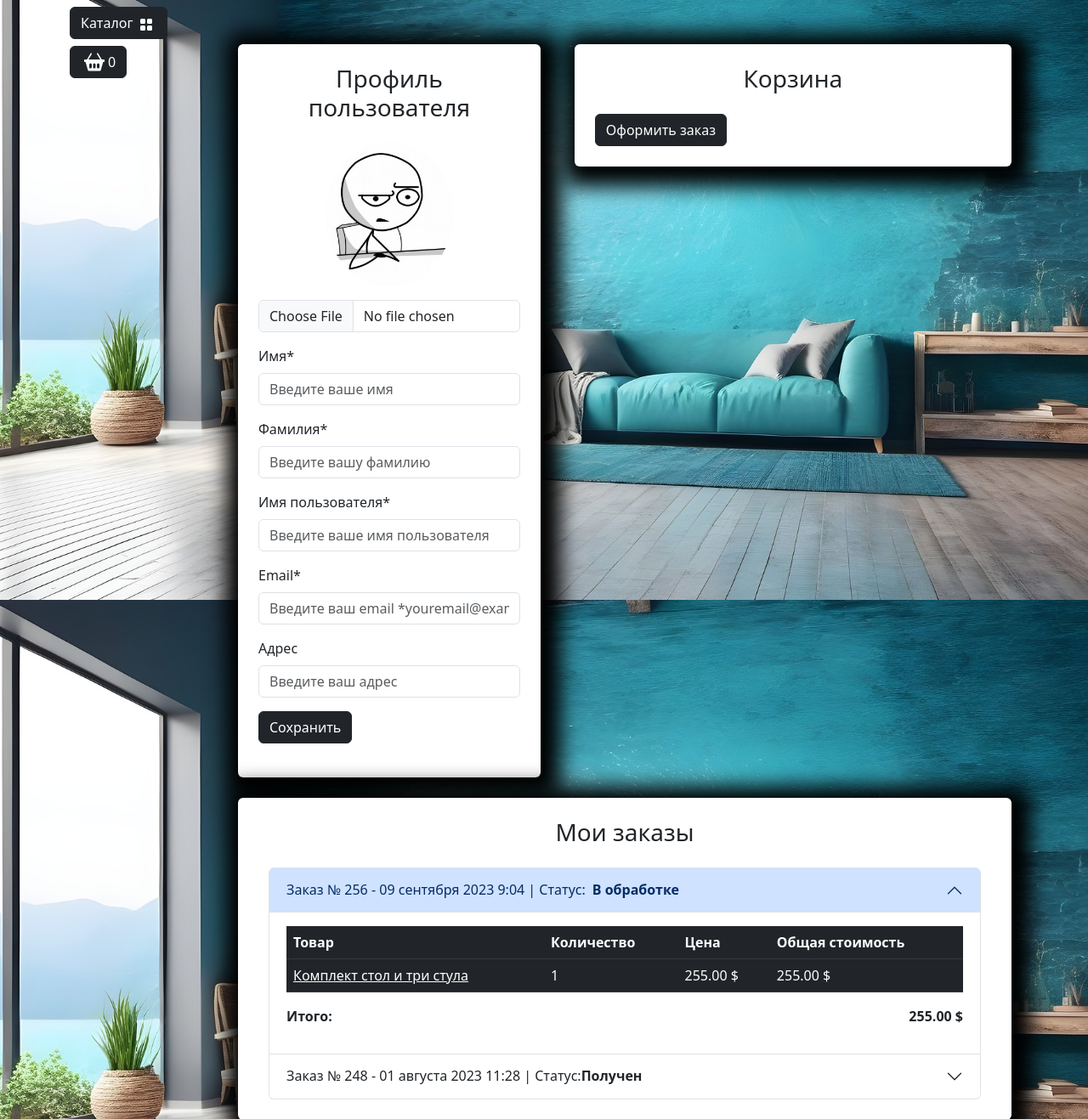
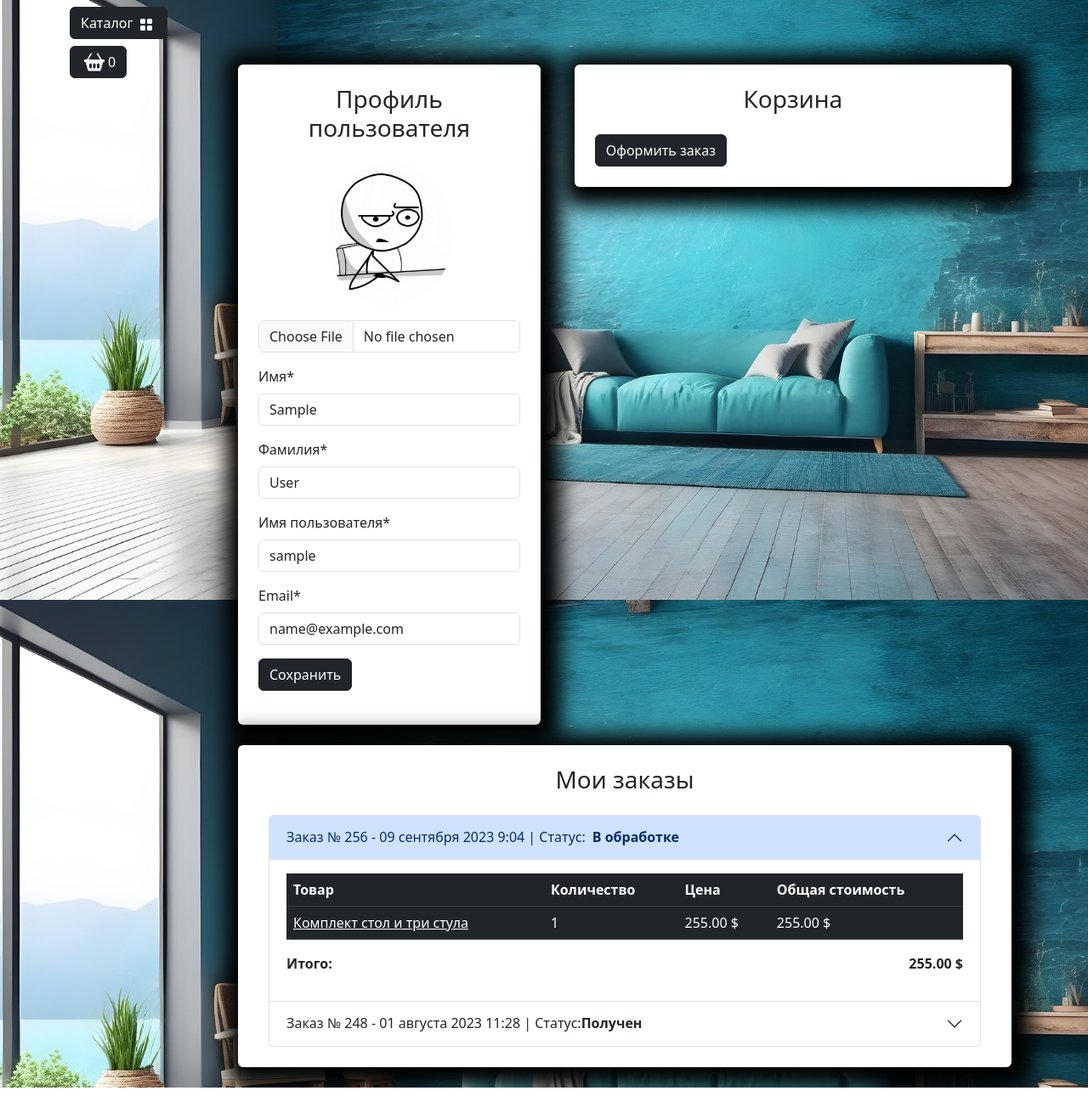
Before and after one commit to somnians93/app1, a Django app: page /user/profile/ in a window 1280 px wide. Shown: the part 94-1411 px from the top of the page at 85% size. After the commit the page ends 1374 px from the top, so only its background shows below. Run offline with Django 5.2, Linux system fonts and the light colour scheme; the visitor is signed in with stand-in values (Sample User, id 1); data comes from the database, SQL or seed files in the repository; some libraries are stand-ins or nearby versions.

Commit message:
Profile form, contoller and notifications are ready

```diff
--- a/templates/includes/notifications.html
+++ b/templates/includes/notifications.html
@@ -1,5 +1,4 @@
 {% load static %}
-
 {% if form.non_field_errors %}
     <div class="container mt-4">
         <div class="row justify-content-center">
@@ -12,3 +11,27 @@
         </div>
     </div>
 {% endif %}
+
+<div class="container mt-4">
+    <div class="row justify-content-center">
+        <div class="col-md-6">
+            {% if messages %}
+                {% for message in messages %}
+                    {% if message.tags == 'success' %}
+                    <div id="notification" class="position-fixed start-50 translate-middle-x z-3 alert alert-success fade show custom-shadow" role="alert">
+                        {{ message }}
+                    </div>
+                    {% endif %}
+                    {% if message.tags == 'warning' %}
+                    <div id="notification" class="position-fixed start-50 translate-middle-x z-3 alert alert-danger fade show custom-shadow" role="alert">
+                        {{ message }}
+                    </div>
+                    {% endif %}
+                {% endfor %}
+            {% else %}
+            <div id="jq-notification" class="position-fixed start-50 translate-middle-x z-3 alert alert-success fade show custom-shadow" style="display: none;" role="alert">
+            </div>
+            {% endif %}
+        </div>
+    </div>
+</div>
--- a/users/templates/users/profile.html
+++ b/users/templates/users/profile.html
@@ -9,40 +9,66 @@
             <div class="col-md-5">
                 <div class=" bg-white p-4 mb-4 mx-2 rounded custom-shadow">
                     <h3 class="text-center mb-4">Профиль пользователя</h3>
-                    <form>
+                    <form action="{% url "users:profile" %}" method="post" enctype="multipart/form-data">
+                        {% csrf_token %}
                         <div class="row">
                             <div class="col-md-12 mb-3 text-center">
-                                <img src="{% static "deps/images/baseavatar.jpg" %}"
-                                    alt="Аватар пользователя" class="img-fluid rounded-circle"
-                                    style="max-width: 150px;">
-                                <input type="file" class="form-control mt-3" id="avatar"
+                                {% if user.image %}
+                                    <img src="{{ user.image.url }}"
+                                        alt="Аватар пользователя" class="img-fluid rounded-circle"
+                                        style="max-width: 150px;">
+                                {% else %}
+                                    <img src="{% static "deps/images/baseavatar.jpg" %}"
+                                        alt="Аватар пользователя" class="img-fluid rounded-circle"
+                                        style="max-width: 150px;">
+                                {% endif %}
+                                <input type="file" class="form-control mt-3" id="id_image"
+                                    name='image'
                                     accept="image/*">
                             </div>
                             <div class="col-md-12 mb-3">
-                                <label for="firstName" class="form-label">Имя*</label>
-                                <input type="text" class="form-control" id="firstName"
-                                    placeholder="Введите ваше имя" value="" required>
+                                <label for="id_first_name" class="form-label">Имя*</label>
+                                <input type="text" class="form-control" id="id_first_name"
+                                    name="first_name"
+                                    placeholder="Введите ваше имя"
+                                    value="{{ form.first_name.value }}"
+                                    required>
+                                    {% if form.first_name.errors %}
+                                    <div class="alert alert-danger alert-dismissible fade show">{{form.first_name.errors}}</div>
+                                    {% endif %}
                             </div>
                             <div class="col-md-12 mb-3">
-                                <label for="lastName" class="form-label">Фамилия*</label>
-                                <input type="text" class="form-control" id="lastName"
-                                    placeholder="Введите вашу фамилию" value="" required>
+                                <label for="id_last_name" class="form-label">Фамилия*</label>
+                                <input type="text" class="form-control" id="id_last_name"
+                                    name="last_name"
+                                    placeholder="Введите вашу фамилию"
+                                    value="{{ form.last_name.value }}"
+                                    required>
+                                    {% if form.last_name.errors %}
+                                    <div class="alert alert-danger alert-dismissible fade show">{{form.last_name.errors}}</div>
+                                    {% endif %}
                             </div>
                             <div class="col-md-12 mb-3">
-                                <label for="username" class="form-label">Имя пользователя*</label>
-                                <input type="text" class="form-control" id="username"
-                                    placeholder="Введите ваше имя пользователя" value="" required>
+                                <label for="id_username" class="form-label">Имя пользователя*</label>
+                                <input type="text" class="form-control" id="id_username"
+                                    name="username"
+                                    placeholder="Введите ваше имя пользователя"
+                                    value="{{ form.username.value }}"
+                                    required>
+                                    {% if form.username.errors %}
+                                    <div class="alert alert-danger alert-dismissible fade show">{{form.username.errors}}</div>
+                                    {% endif %}
                             </div>
                             <div class="col-md-12 mb-3">
-                                <label for="email" class="form-label">Email*</label>
-                                <input type="email" class="form-control" id="email"
-                                    placeholder="Введите ваш email *youremail@example.com" value=""
+                                <label for="id_email" class="form-label">Email*</label>
+                                <input type="email" class="form-control" id="id_email"
+                                    name="email"
+                                    placeholder="Введите ваш email *youremail@example.com"
+                                    value="{{ form.email.value }}"
                                     required>
-                            </div>
-                            <div class="col-md-12 mb-3">
-                                <label for="adress" class="form-label">Адрес</label>
-                                <input type="text" class="form-control" id="adress"
-                                    placeholder="Введите ваш адрес" value="">
+                                    {% if form.email.errors %}
+                                    <div class="alert alert-danger alert-dismissible fade show">{{form.email.errors}}</div>
+                                    {% endif %}
                             </div>
                         </div>
                         <button type="submit" class="btn btn-dark">Сохранить</button>
--- a/users/views.py
+++ b/users/views.py
@@ -1,5 +1,6 @@
+from django.contrib.auth.decorators import login_required
 from django.contrib import auth, messages
-from django.http import HttpResponseRedirect
+from django.http import HttpResponsePermanentRedirect, HttpResponseRedirect
 from django.shortcuts import redirect, render
 from django.urls import reverse
 
@@ -15,6 +16,7 @@ def login(request):
             user = auth.authenticate(username=username, password=password)
             if user:
                 auth.login(request, user)
+                messages.success(request, f"{username}, Вы вошли в аккаунт")
                 return HttpResponseRedirect(reverse('main:index'))
     else:
         form = UserLoginForm()
@@ -34,7 +36,7 @@ def registration(request):
             form.save()
             user = form.instance
             auth.login(request, user)
-
+            messages.success(request, f"{user.username}, Вы успешно зарегистрированы и вошли в аккаунт")
             return HttpResponseRedirect(reverse('main:index'))
     else:
         form = UserRegistrationForm()
@@ -47,7 +49,7 @@ def registration(request):
 
     return render(request, 'users/registration.html', context)
 
-
+@login_required
 def profile(request):
     if request.method == 'POST':
         form = ProfileForm(data=request.POST, instance=request.user, files=request.FILES)
@@ -65,8 +67,8 @@ def profile(request):
     }
     return render(request, 'users/profile.html', context)
 
-
-def logout(request):
+@login_required
+def logout(request) -> HttpResponseRedirect | HttpResponsePermanentRedirect:
     messages.success(request, f"{request.user.username}, Вы вышли из аккаунта")
     auth.logout(request)
     return redirect(reverse('main:index'))
```
Also changed, not shown: users/forms.py (line endings or trailing spaces).
